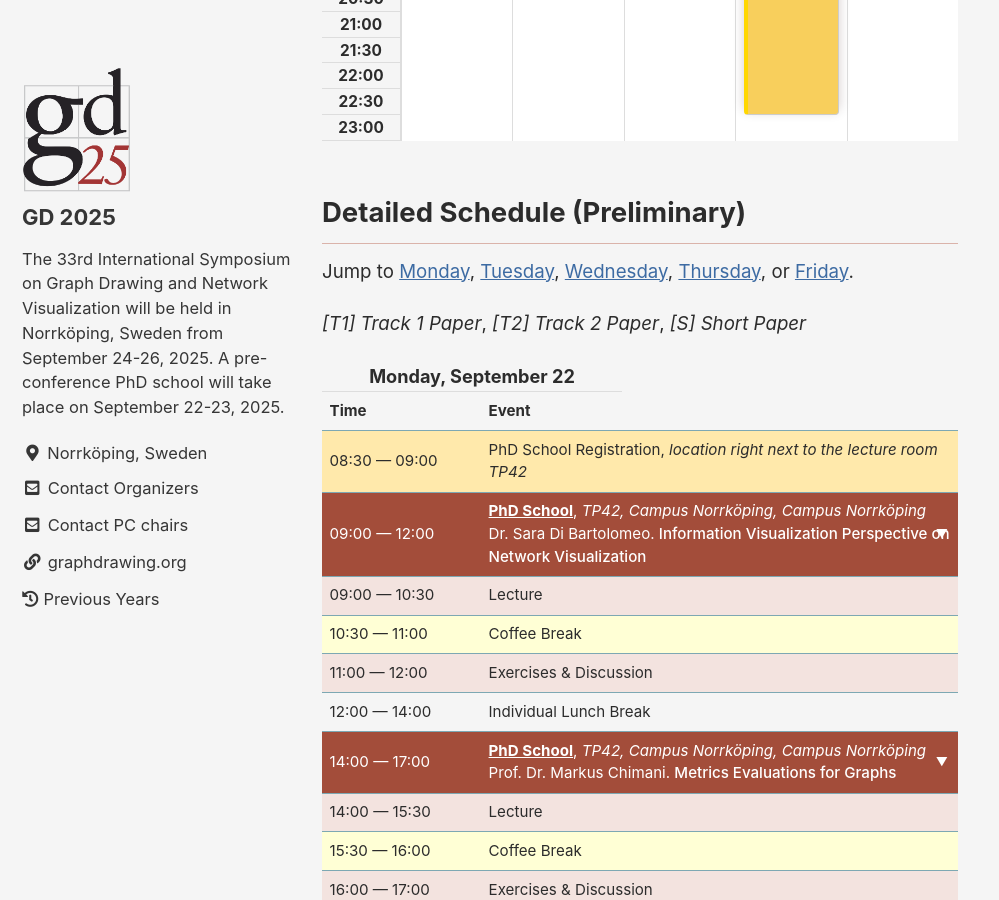
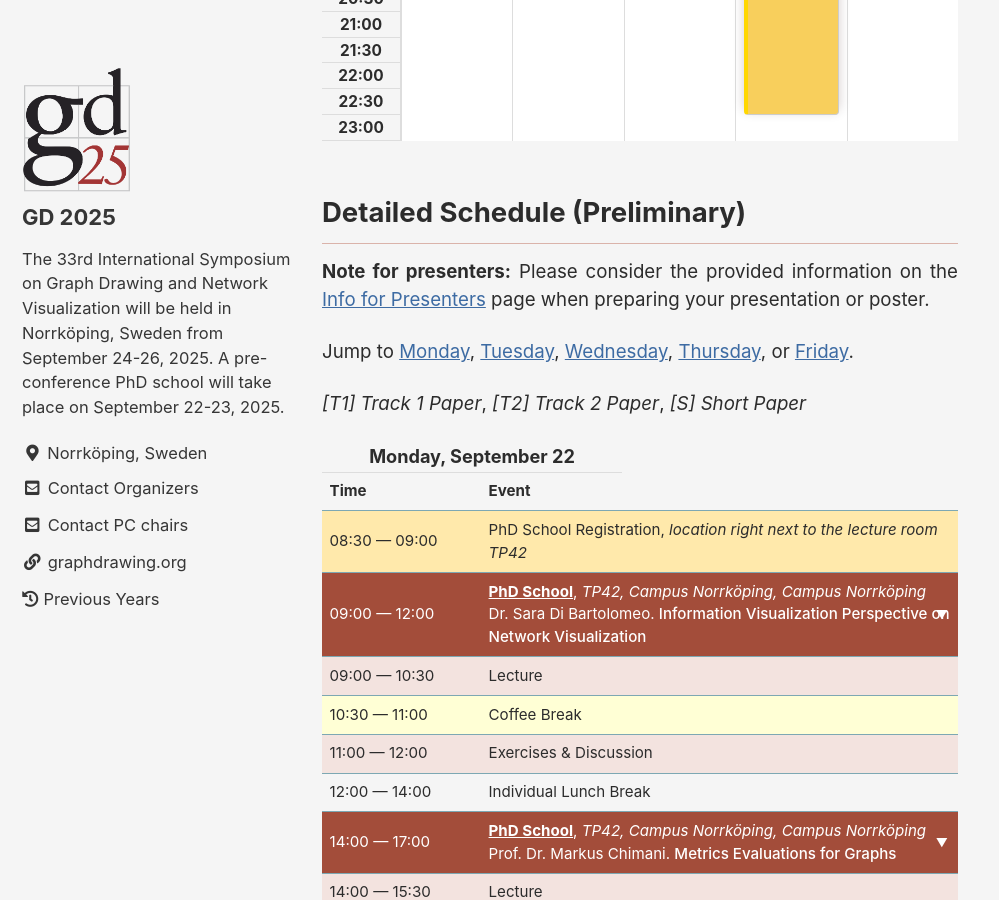
Before and after one commit to graphdrawing/gd2025, a Jekyll site: the page built from pages/program.md, in a window 1280 px wide and 900 px high, scrolled down 1321 px. Shown: the whole window, without its empty margins (0-999 px from the left). Built offline with Jekyll 4.4.1, drawn with Linux system fonts in a browser that asks for light colours; cached includes are drawn as plain includes.

Commit message:
added info for presenters

```diff
--- a/_data/navigation.yml
+++ b/_data/navigation.yml
@@ -26,3 +26,5 @@ main:
      url: /pages/news
    - title: "Code of Conduct"
      url: /pages/code_of_conduct
+   - title: "Info for Presenters"
+     url: /pages/presentation_info
--- a/pages/program.md
+++ b/pages/program.md
@@ -214,6 +214,8 @@ thead.day-header {
   }
 </style>
 ## Program Overview (Preliminary)
+
+
 
 <style>
 .day-header-detailed {
@@ -680,6 +682,8 @@ function scrollToSection(sectionId) {
 
 ## Detailed Schedule (Preliminary)
 
+**Note for presenters:** Please consider the provided information on the [Info for Presenters](/pages/presentation_info) page when preparing your presentation or poster.
+
 <p>Jump to <a href="#monday">Monday</a>, <a href="#tuesday">Tuesday</a>, <a href="#wednesday">Wednesday</a>, <a href="#thursday">Thursday</a>, or <a href="#friday">Friday</a>.</p>
 
 <p><em>[T1] Track 1 Paper</em>, <em>[T2] Track 2 Paper</em>, <em>[S] Short Paper</em></p>
```
Also changed, not shown: pages/news.md (+2 -0 lines), pages/presentation_info.md (added, +31 -0 lines), pages/school.md (+2 -0 lines), pages/venue.md (+1 -0 lines), 5 other files.
